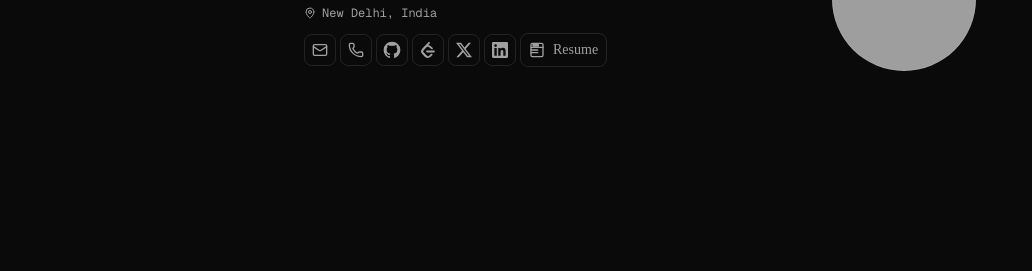
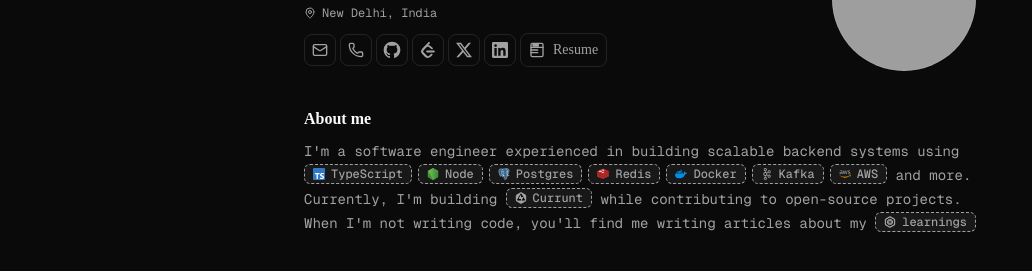
Before and after one commit to abhiaryain/abhiaryain, a Next.js app: page / in a window 1280 px wide. Shown: the part 141-412 px from the top of the page, without its empty margins (0-1032 px from the left). Built offline with nearby package versions, Linux system fonts and the light colour scheme; grey boxes are pictures that could not be loaded.

Commit message:
feat(about): added about us section

```diff
--- a/src/app/page.tsx
+++ b/src/app/page.tsx
@@ -1,8 +1,10 @@
+import { About } from "@/components/about/about";
 import { Header } from "@/components/header/header";
 export default function Home() {
   return (
     <div className="flex flex-col gap-8">
       <Header />
+      <About />
     </div>
   );
 }
--- /dev/null
+++ b/src/components/about/about.tsx
@@ -0,0 +1,23 @@
+import { FadeItem } from "@/components/abhiarya-ui/fade";
+import {
+  Section,
+  SectionContent,
+  SectionHeader,
+  SectionTitle,
+} from "@/components/abhiarya-ui/section";
+import { PERSONAL_DATA } from "@/data/personal";
+
+export function About() {
+  return (
+    <Section className="gap-2">
+      <SectionHeader>
+        <FadeItem>
+          <SectionTitle>About me</SectionTitle>
+        </FadeItem>
+      </SectionHeader>
+      <SectionContent>
+        <FadeItem>{PERSONAL_DATA.about}</FadeItem>
+      </SectionContent>
+    </Section>
+  );
+}
--- a/src/components/tag-list/badges.tsx
+++ b/src/components/tag-list/badges.tsx
@@ -17,7 +17,6 @@ export function Badges({
   const Icon = icons[icon];
   return (
     <Badge
-      asChild
       variant={"outline"}
       className={cn(
         "group",
@@ -33,9 +32,10 @@ export function Badges({
         href={url}
         target="_blank"
         rel="noopener"
+        className="flex items-center gap-1"
         onClick={() => track(`${name}_badge_clicked`)}
       >
-        <Icon className="mr-0.5" /> {name}
+        <Icon className="mr-0.5 size-3" /> {name}
       </Link>
     </Badge>
   );
--- /dev/null
+++ b/src/types/index.tsx
@@ -0,0 +1,58 @@
+import type { Icons } from "@/components/icons";
+
+export type ContributionDays = {
+  color: string;
+  contributionCount: number;
+  date: string;
+};
+
+export type Week = {
+  contributionDays: ContributionDays[];
+};
+
+export type PullRequest = {
+  id: string;
+  title: string;
+  url: string;
+  createdAt: string;
+  state: string;
+  deletions: number;
+  additions: number;
+  number: number;
+  commits: {
+    totalCount: number;
+  };
+  changedFiles: number;
+  closedAt: string;
+  mergedAt: string;
+  author: {
+    login: string;
+    avatarUrl: string;
+    url: string;
+  };
+  repository: {
+    name: string;
+    nameWithOwner: string;
+    url: string;
+    homepageUrl: string;
+    isPrivate: boolean;
+    isInOrganization: boolean;
+  };
+};
+
+export type Edges = {
+  node: PullRequest;
+};
+
+export type ActionsReturn<T> = {
+  error?: {
+    message: string;
+  };
+  data?: T;
+};
+
+export type Tag = {
+  name: string;
+  icon: Icons;
+  url: string;
+};
```
